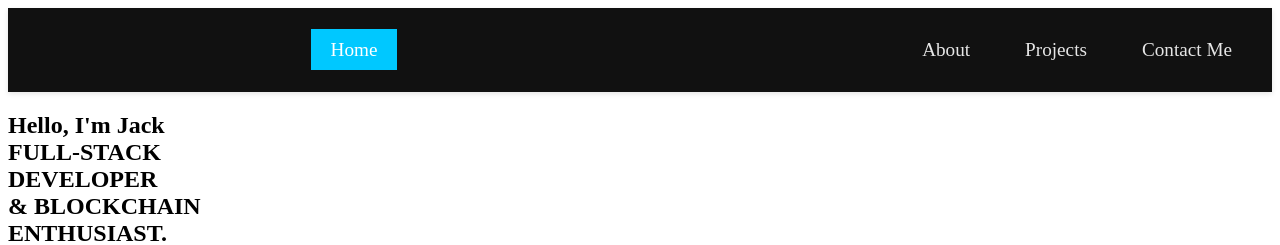
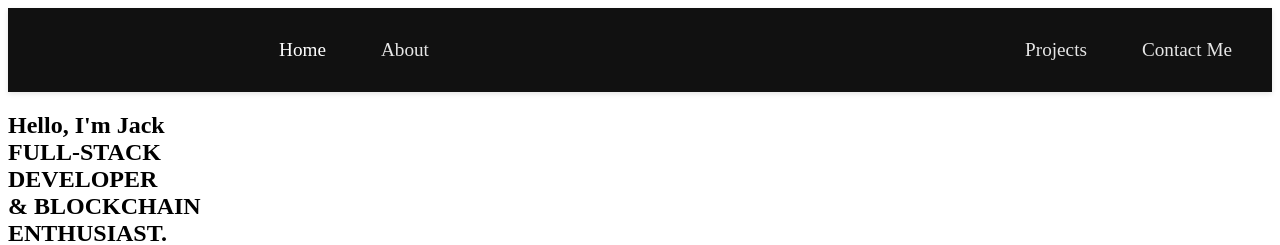
Before and after one commit to AverageNftEnjoyer/JackPortfolio, a website: page mobile.html in a window 1280 px wide. In both pictures the pointer is over the link "Home". Shown: the top 245 px of the page. Drawn offline with Linux system fonts and the light colour scheme.

Commit message:
git push M19

```diff
--- a/mobile.css
+++ b/mobile.css
@@ -401,5 +401,5 @@ a.nav-button {
 
 a.nav-button:hover {
   color: #ffffff;
-  background-color: #00c8ff;
+  text-decoration: none;
 }
--- a/mobile.html
+++ b/mobile.html
@@ -18,11 +18,11 @@
         <div class="nav-left">
           <ul class="nav-links-left">
             <li><a href="index.html" class="nav-button">Home</a></li>
+            <li><a href="#about" class="nav-button">About</a></li>
           </ul>
         </div>
         <div class="nav-right">
           <ul class="nav-links">
-            <li><a href="#about" class="nav-button">About</a></li>
             <li><a href="projects.html" class="nav-button">Projects</a></li>
             <li><a href="contact.html" class="nav-button">Contact Me</a></li>
           </ul>
```
